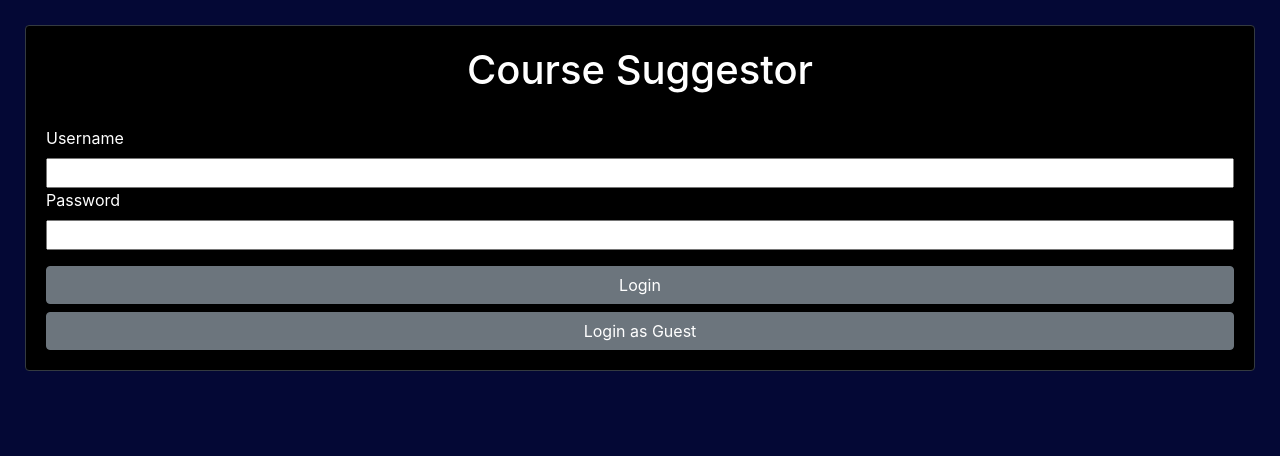
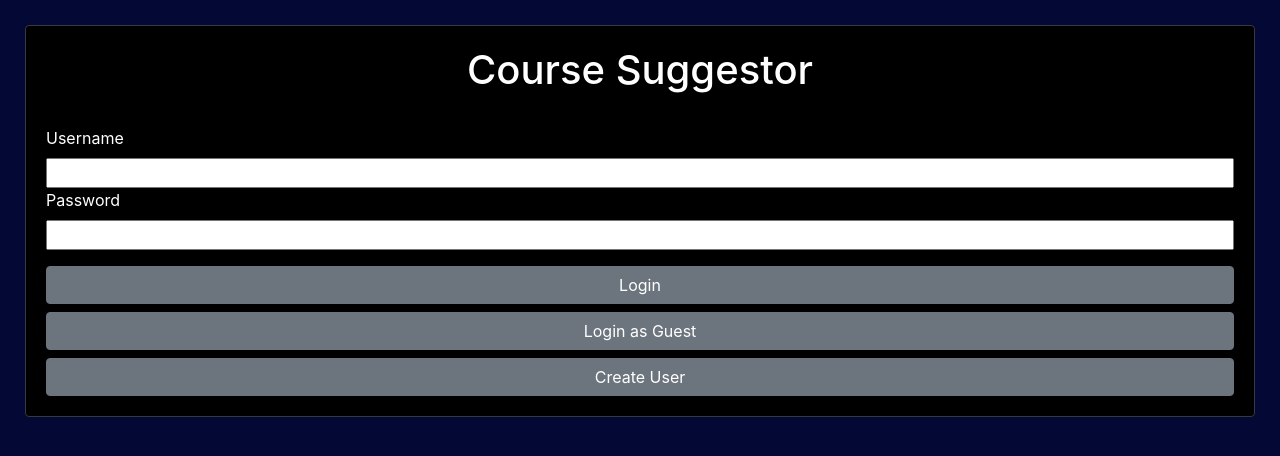
Before and after one commit to mgalla28/CourseSuggestorApp, a React (Create React App) app in the folder static/react_frontend/: page / in a window 1280 px wide. Shown: the top 456 px of the page. Built offline with nearby package versions, Linux system fonts and the light colour scheme; no server answers.

Commit message:
add create user modal to frontend

```diff
--- /dev/null
+++ b/static/react_frontend/src/components/CreateUserModal.js
@@ -0,0 +1,37 @@
+import React, { useState } from 'react'
+import { ModalTitle, Modal } from 'react-bootstrap';
+import ModalHeader from 'react-bootstrap/esm/ModalHeader';
+
+export default function CreateUserModal() {
+    const [open, setOpen] = useState(false);
+    const [userName, setUserName] = useState('');
+    const [password, setPassword] = useState('');
+    const [secondPassword, setSecondPassword] = useState('');
+    function openModal() {
+        setOpen(true);
+    }
+
+    function closeModal() {
+        setOpen(false);
+    }
+
+  return (
+    <div className="d-flex flex-column">
+    <button className="btn btn-secondary mt-2" onClick={openModal}>Create User</button>
+    <Modal show={open} onHide={closeModal}>
+        <ModalHeader closeButton>
+            <ModalTitle>Create User</ModalTitle>
+            <Modal.Body>
+                <label>Username</label>
+                <input onChange={(e) => setUserName(e.target.value)}></input>
+                <label>Password</label>
+                <input type="password" onChange={(e) => setPassword(e.target.value)}></input>
+                <label>Re-enter Password</label>
+                <input type="password" onChange={(e) => setSecondPassword(e.target.value)}></input>
+            </Modal.Body>
+        </ModalHeader>
+    </Modal>
+
+    </div>
+  )
+}
--- a/static/react_frontend/src/components/Login.js
+++ b/static/react_frontend/src/components/Login.js
@@ -1,10 +1,10 @@
 import React, { useState } from 'react';
-
+import CreateUserModal from './CreateUserModal';
 
 
 function Login({setUser, setTakenCourses, availableCourses, setAvailableCourses}) {
-    const [userName, setUserName] = useState('')
-    const [password, setPassword] = useState('')
+    const [userName, setUserName] = useState('');
+    const [password, setPassword] = useState('');
 
     const handleLogin = async (data, isGuest) => {
         setUser(data['username'])
@@ -86,8 +86,10 @@ function Login({setUser, setTakenCourses, availableCourses, setAvailableCourses}
                             <input type="password" onChange={(e) => setPassword(e.target.value)}></input>
                             <button className="btn btn-secondary mt-3" type='submit'>Login</button>
                             <button className="btn btn-secondary mt-2" onClick={loginAsGuest}>Login as Guest</button>
+
                         </div>
                     </form>
+                    <CreateUserModal />
                 </div>
             </div>
         </div>
```
